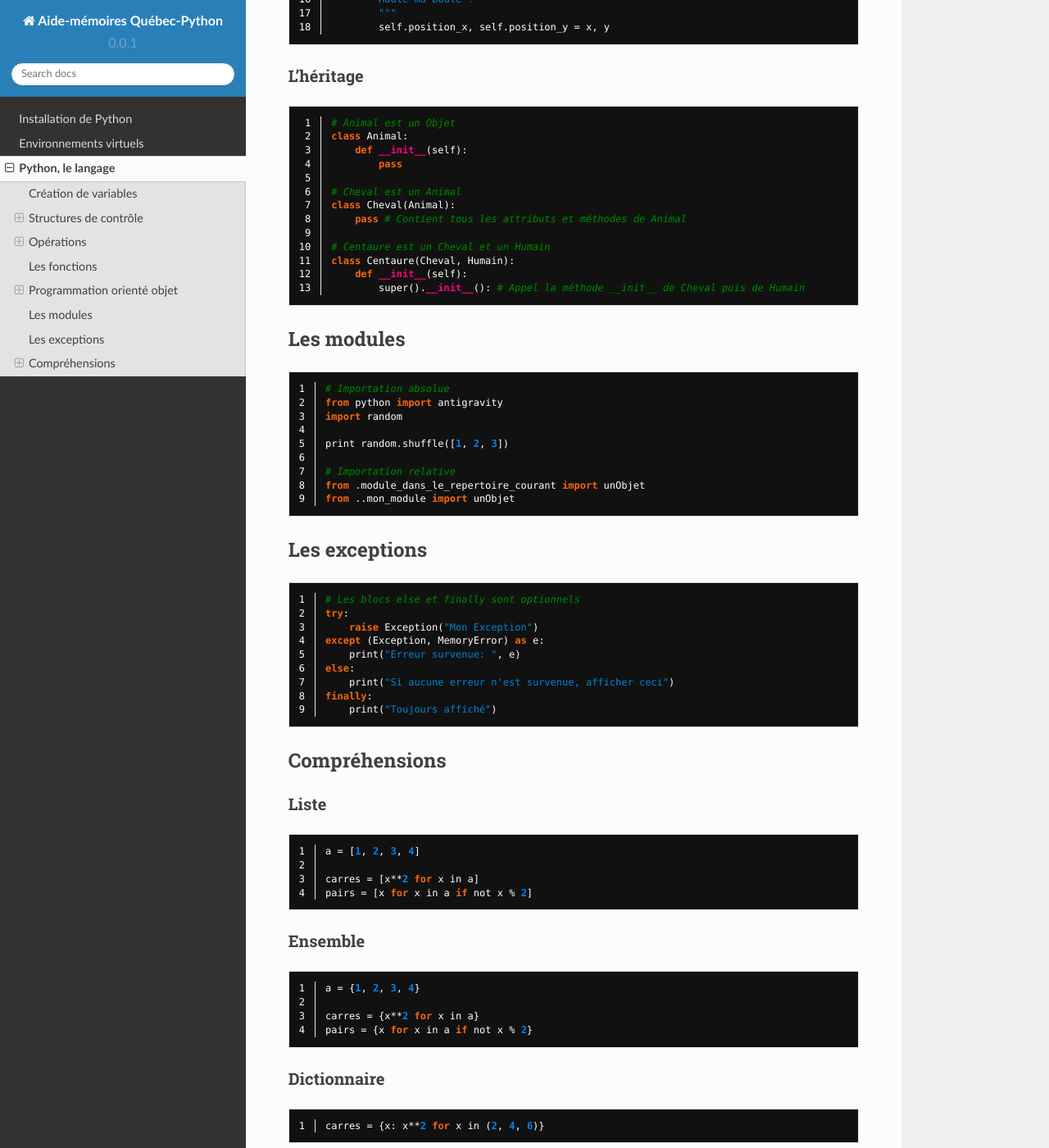
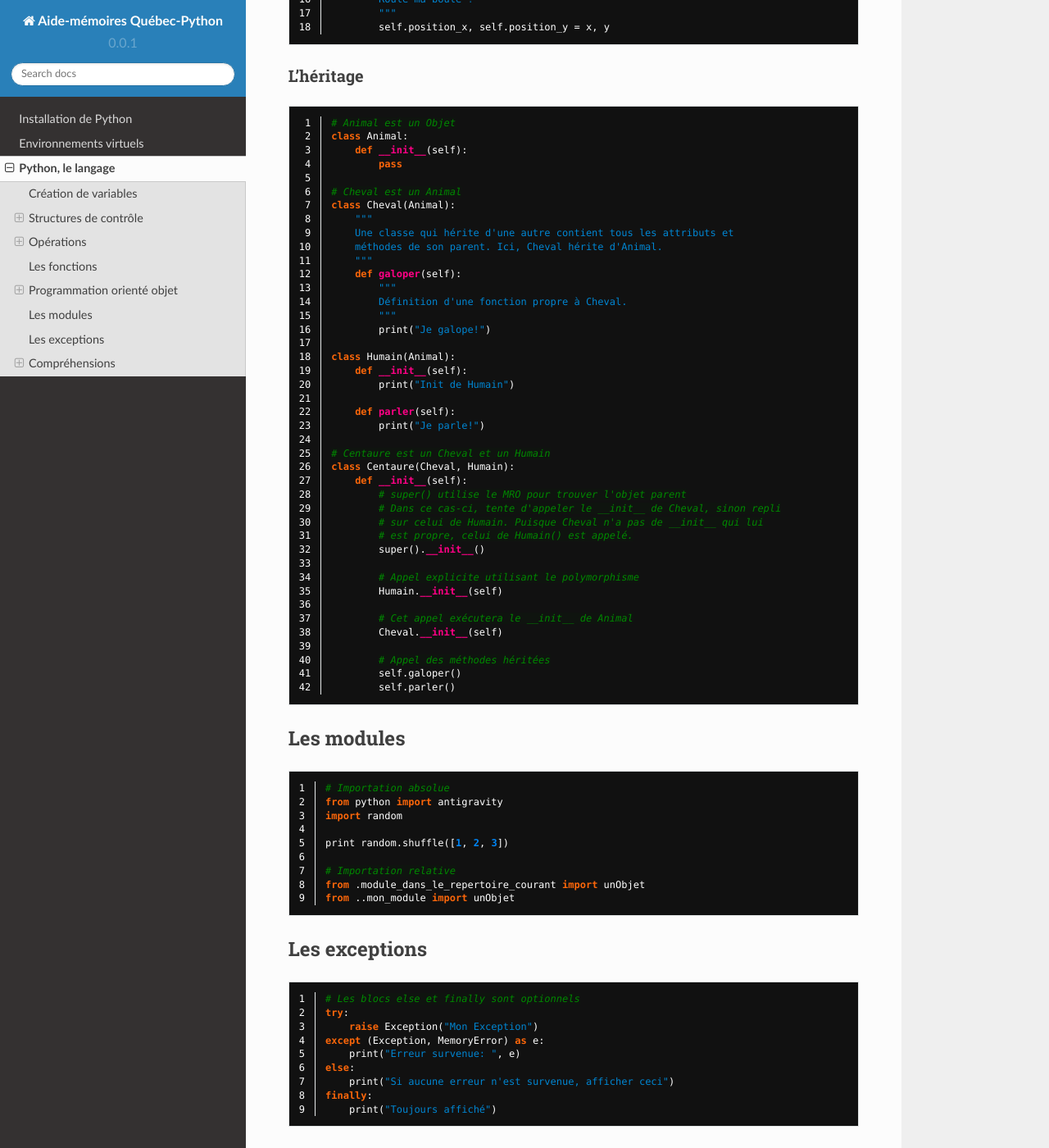
Before and after one commit to Quebec-Python/aide-memoires, a Sphinx documentation site: the page built from source/python.rst, in a window 1280 px wide and 1400 px high, scrolled down 2691 px. Shown: the whole window at 82% size. Built offline with Sphinx 7.4.7 and the Read the Docs theme 2.0.0, drawn with Linux system fonts in a browser that asks for light colours.

Commit message:
Ajout d'informations sur l'héritage multiple.

```diff
--- a/source/python.rst
+++ b/source/python.rst
@@ -177,12 +177,42 @@ L'héritage
 
    # Cheval est un Animal
    class Cheval(Animal):
-       pass # Contient tous les attributs et méthodes de Animal
+       """
+       Une classe qui hérite d'une autre contient tous les attributs et
+       méthodes de son parent. Ici, Cheval hérite d'Animal.
+       """
+       def galoper(self):
+           """
+           Définition d'une fonction propre à Cheval.
+           """
+           print("Je galope!")
+
+   class Humain(Animal):
+       def __init__(self):
+           print("Init de Humain")
+
+       def parler(self):
+           print("Je parle!")
 
    # Centaure est un Cheval et un Humain
    class Centaure(Cheval, Humain):
        def __init__(self):
-           super().__init__(): # Appel la méthode __init__ de Cheval puis de Humain
+           # super() utilise le MRO pour trouver l'objet parent
+           # Dans ce cas-ci, tente d'appeler le __init__ de Cheval, sinon repli
+           # sur celui de Humain. Puisque Cheval n'a pas de __init__ qui lui
+           # est propre, celui de Humain() est appelé.
+           super().__init__()
+
+           # Appel explicite utilisant le polymorphisme
+           Humain.__init__(self)
+
+           # Cet appel exécutera le __init__ de Animal
+           Cheval.__init__(self)
+
+           # Appel des méthodes héritées
+           self.galoper()
+           self.parler()
+
 
 
 Les modules
```
